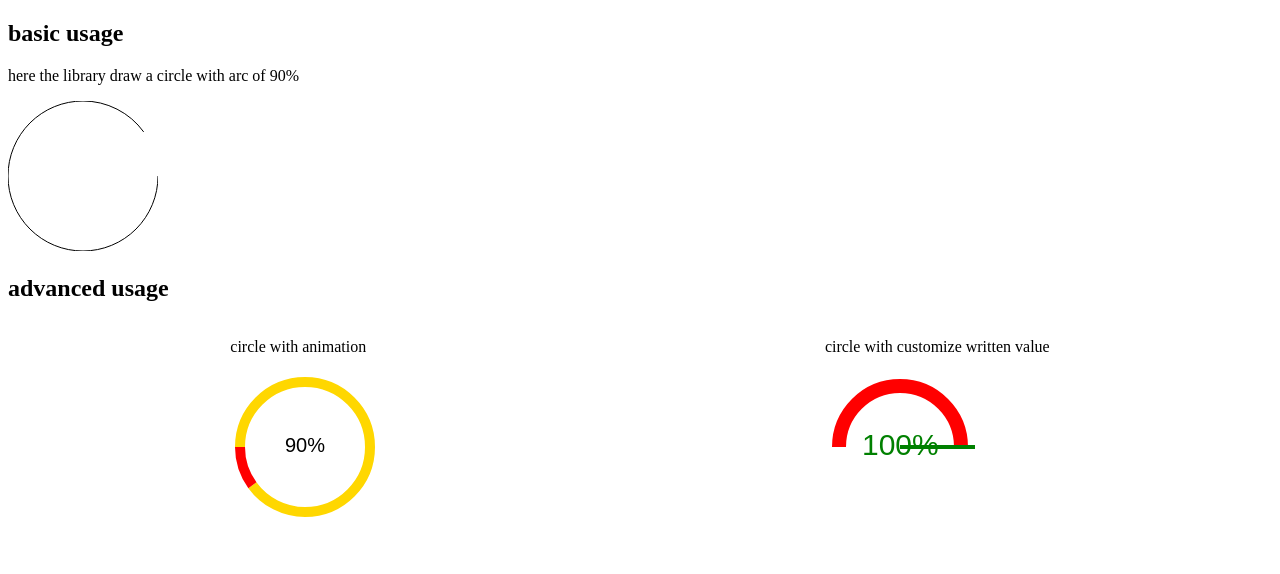
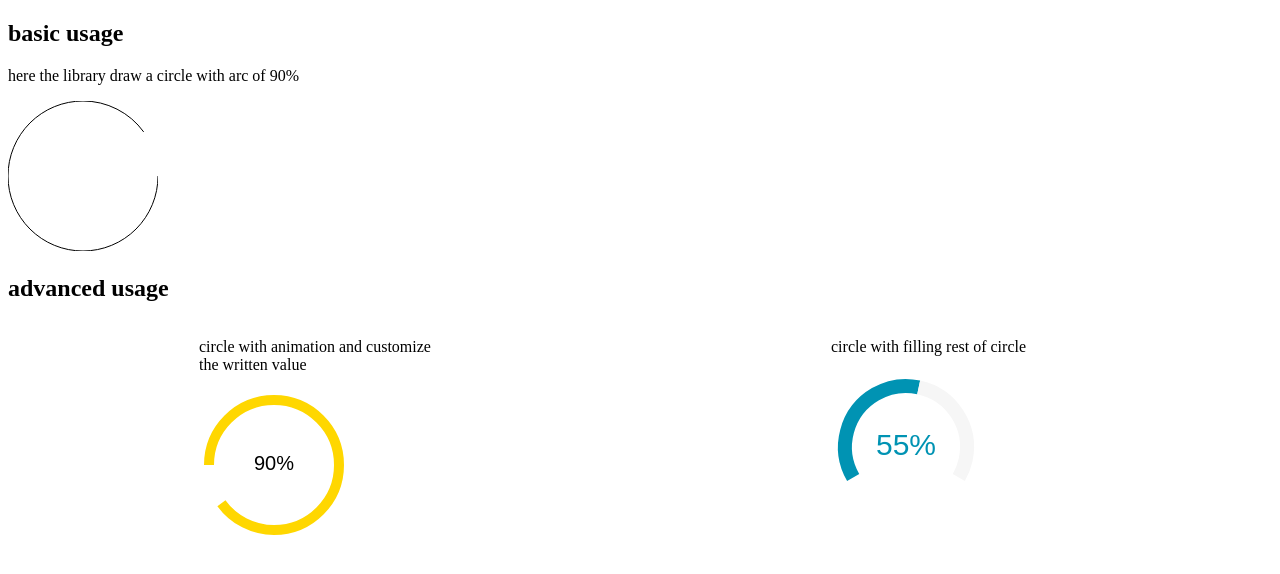
Before and after one commit to SuicV/CirclesJS, a plain HTML site: page examples/index.html in a window 1280 px wide. Drawn offline with Linux system fonts and the light colour scheme.

Commit message:
[fix] documentation

```diff
--- a/examples/app.js
+++ b/examples/app.js
@@ -12,28 +12,23 @@ new Circle(document.querySelector(".addv1"),
         valueStyle : {
             font:"20px Arial"
         },
-        fillCirclRest : true,
-        fillRestStyle : {
-            color:"red"
-        },
         startAngle : 180
     },90);
 // CUSTOMIZE THE WROTH VALUE
 new Circle(document.querySelector(".addv2"),
     {
         lineForce :14 ,
-        color : "red",
-        withEndLine : true ,
+        color : "#0093b3",
         withValue : true,
         withAnimation : true ,
-        startAngle : 180,
+        startAngle : 150,
         valueStyle : {
-            color : "green",
+            color : "#0093b3",
             font:"30px Arial"
         },
-        maxAngle : Math.PI ,
-        fillCirclRest: true ,
+        maxAngle : degToRad(240) ,
+        fillCirclRest: true,
         fillRestStyle : {
-            color : "green"
+            color :"#f6f6f6"
         }
-    },100);
+    },55);
--- a/examples/index.html
+++ b/examples/index.html
@@ -15,13 +15,13 @@
 	<h2>advanced usage</h2>
 	<div style="display: flex ; flex-flow: row wrap ; justify-content: space-around">
 
-		<div >
-			<p>circle with animation</p>
+		<div style="width:250px;" >
+			<p>circle with animation and customize the written value </p>
 			<canvas class="addv1" width="150" height="150"></canvas>
 		</div>
 
-		<div >
-			<p >circle with customize written value</p>
+		<div style="width:250px;" >
+			<p >circle with filling rest of circle</p>
 			<canvas class="addv2" width="150" height="150"></canvas>
 		</div>
 	</div>
```
Also changed, not shown: README.md.
